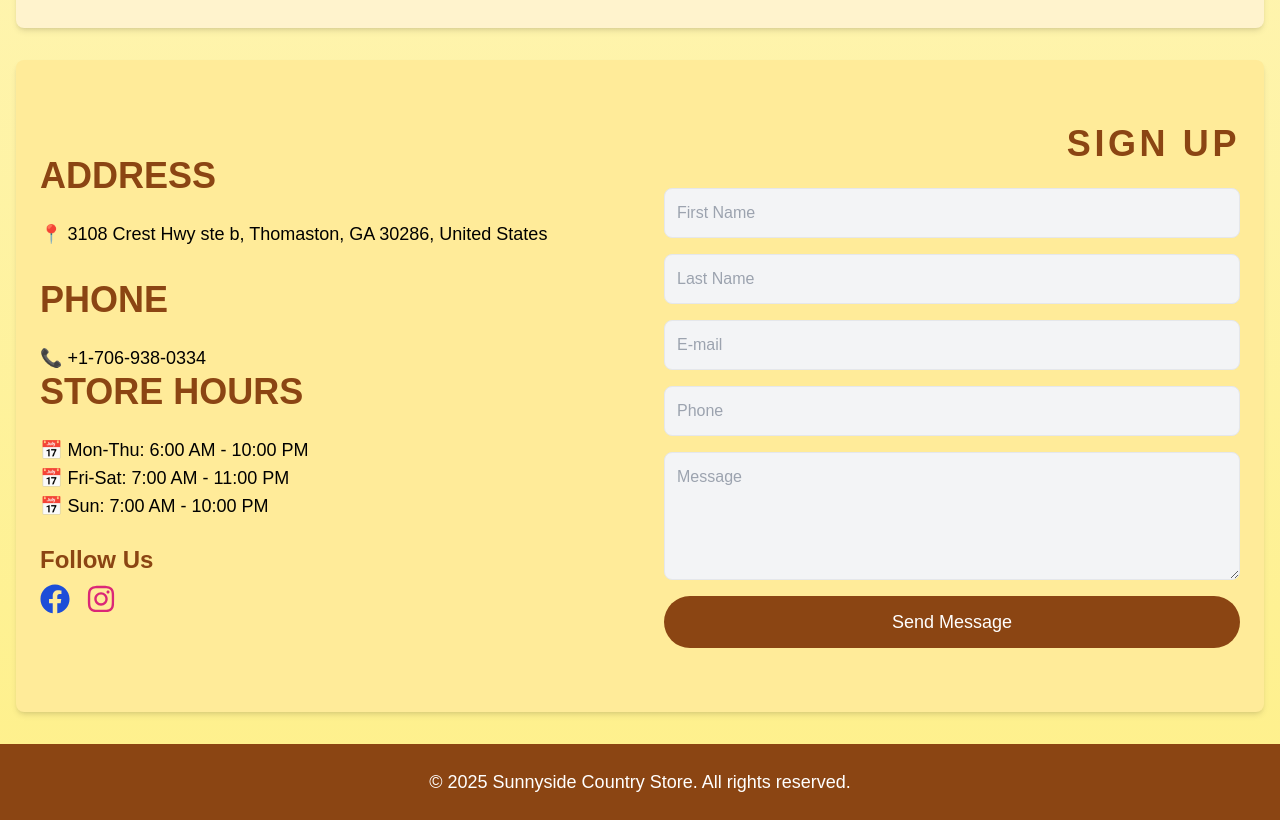
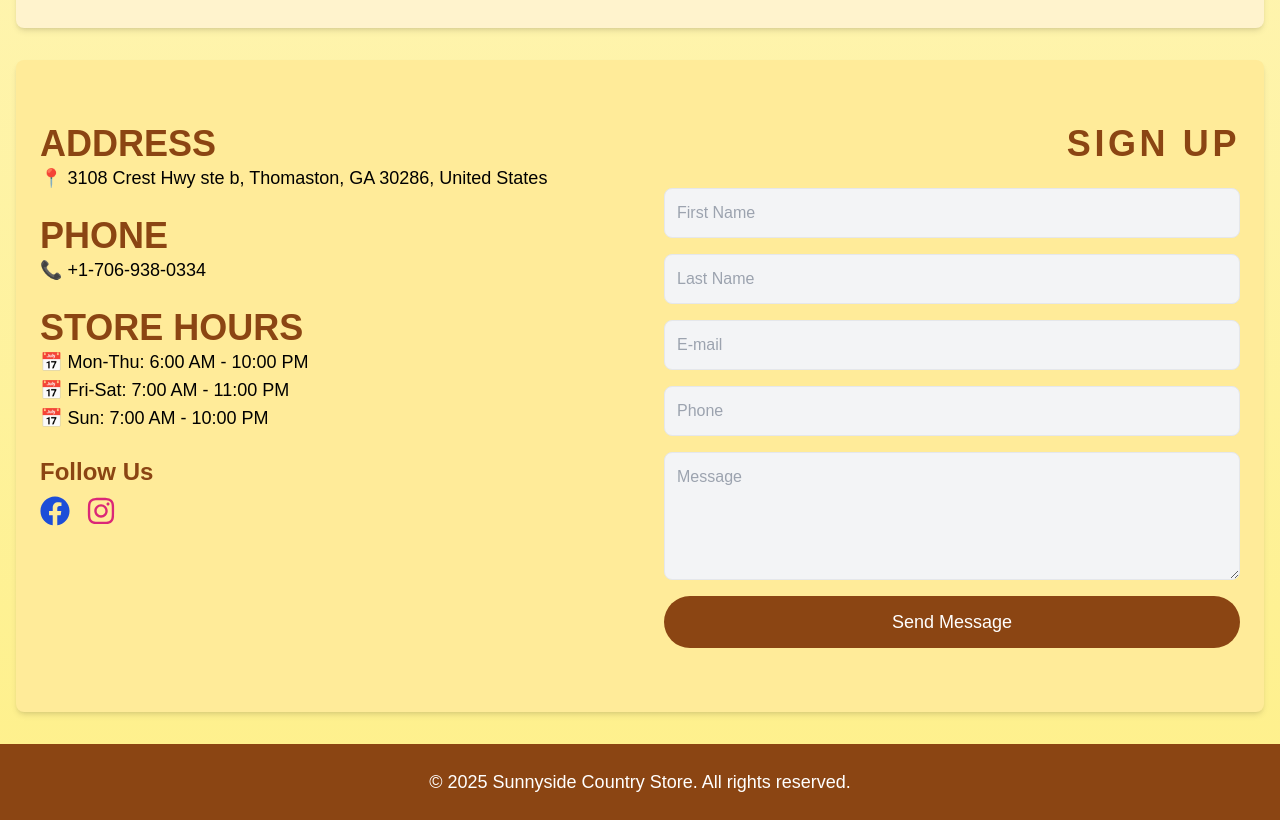
Before and after one commit to HussainJiwani/sunnyside-store, a Next.js app: page / in a window 1280 px wide. Shown: the part 1480-2300 px from the top of the page. Built offline with nearby package versions, Linux system fonts and the light colour scheme; a web font is replaced by a local one.

Commit message:
Fixed spacing in contact section

```diff
--- a/src/app/page.jsx
+++ b/src/app/page.jsx
@@ -63,16 +63,22 @@ function MainComponent() {
       {/* Store Hours & Contact */}
       <section id="contact" className="py-16 bg-[#FFEB99] shadow-md rounded-lg mx-4 my-8">
         <div className="container mx-auto flex flex-col md:flex-row justify-between">
-          <div className="md:w-1/2 text-left px-6">
-            <h2 className="text-4xl font-bold text-[#8B4513] mt-8 mb-6">ADDRESS</h2>
-            <p className="text-lg">📍 3108 Crest Hwy ste b, Thomaston, GA 30286, United States</p>
-            <h2 className="text-4xl font-bold text-[#8B4513] mt-8 mb-6">PHONE</h2>
-            <p className="text-lg">📞 +1-706-938-0334</p>
-            <h2 className="text-4xl font-bold text-[#8B4513] mb-6">STORE HOURS</h2>
-            <p className="text-lg">📅 Mon-Thu: 6:00 AM - 10:00 PM</p>
-            <p className="text-lg">📅 Fri-Sat: 7:00 AM - 11:00 PM</p>
-            <p className="text-lg">📅 Sun: 7:00 AM - 10:00 PM</p>
-            <div className="mt-6">
+          <div className="md:w-1/2 text-left px-6 space-y-6">
+            <div>
+              <h2 className="text-4xl font-bold text-[#8B4513]">ADDRESS</h2>
+              <p className="text-lg">📍 3108 Crest Hwy ste b, Thomaston, GA 30286, United States</p>
+            </div>
+            <div>
+              <h2 className="text-4xl font-bold text-[#8B4513]">PHONE</h2>
+              <p className="text-lg">📞 +1-706-938-0334</p>
+            </div>
+            <div>
+              <h2 className="text-4xl font-bold text-[#8B4513]">STORE HOURS</h2>
+              <p className="text-lg">📅 Mon-Thu: 6:00 AM - 10:00 PM</p>
+              <p className="text-lg">📅 Fri-Sat: 7:00 AM - 11:00 PM</p>
+              <p className="text-lg">📅 Sun: 7:00 AM - 10:00 PM</p>
+            </div>
+            <div>
               <h2 className="text-2xl font-bold text-[#8B4513]">Follow Us</h2>
               <div className="flex space-x-4 mt-2">
                 <a href="https://www.facebook.com/profile.php?id=61572997659114" target="_blank" className="text-blue-700 text-3xl">
```
